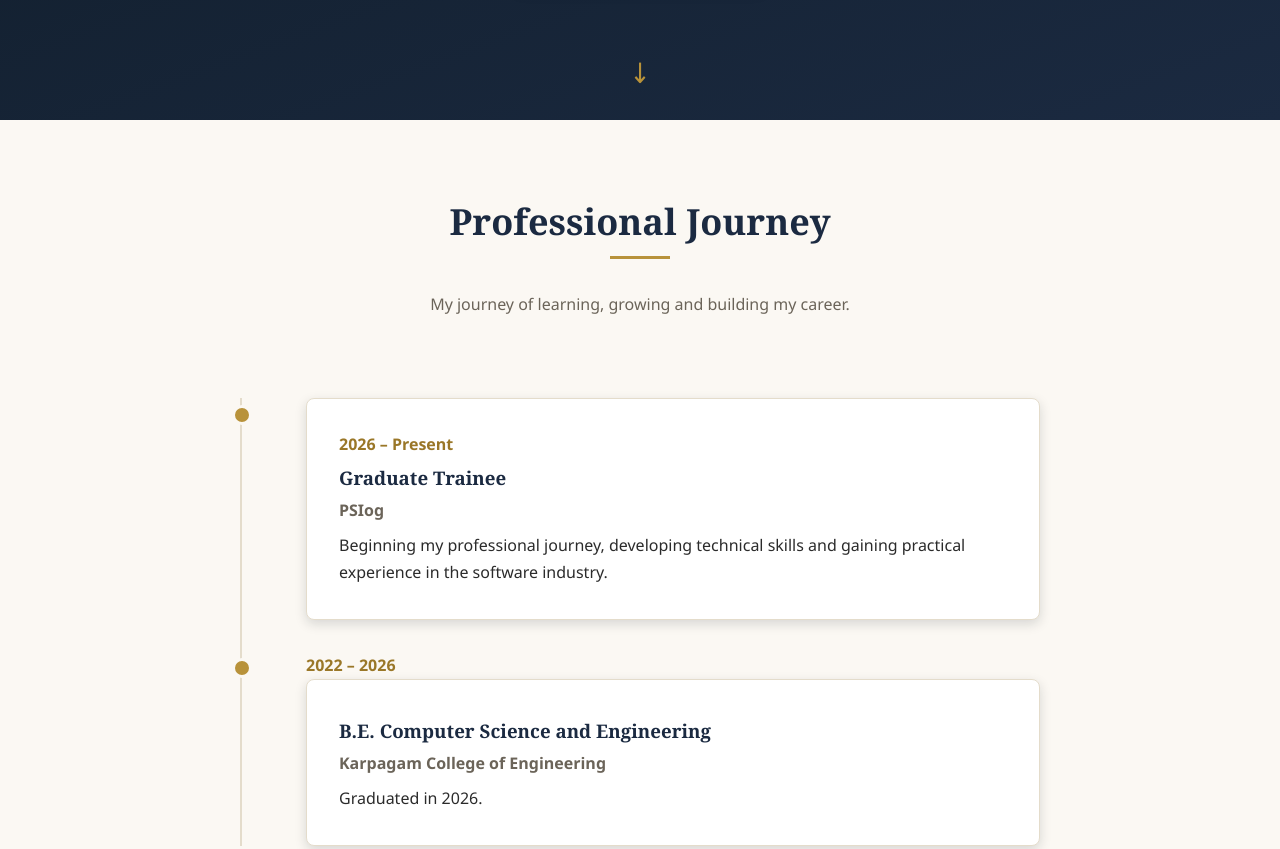
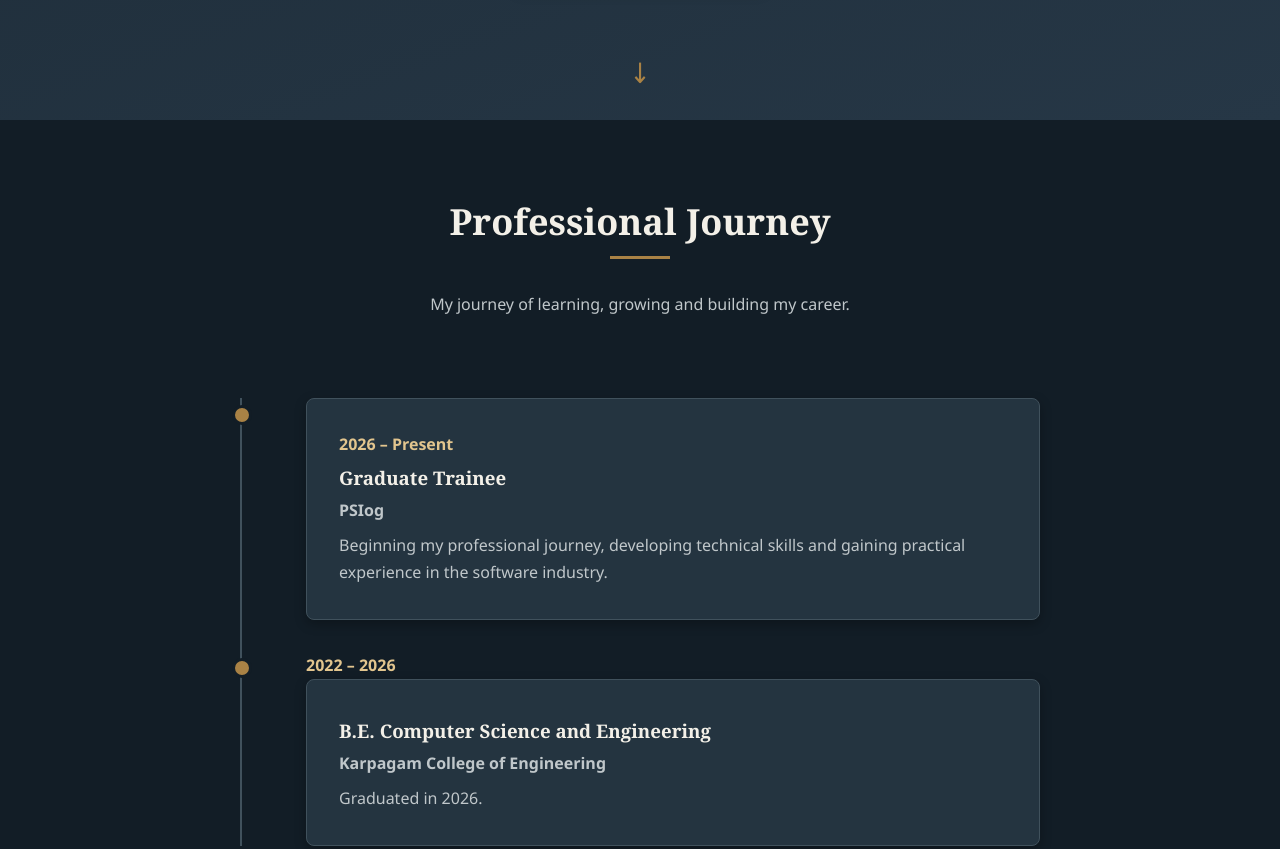
Before and after one commit to ArtheeshVM/profile-website, a website: page index.html in a window 1280 px wide. Shown: the part 680-1529 px from the top of the page. Drawn offline with Linux system fonts and the light colour scheme.

Commit message:
feat: add dark theme

```diff
--- a/css/style.css
+++ b/css/style.css
@@ -619,7 +619,7 @@ section {
 .movie-poster h4 {
   padding: var(--spacing-md) var(--spacing-sm);
   background: var(--color-bg-secondary);
-  color: var(--color-primary);
+  color: var(--color-section-heading);
   text-align: center;
   font-size: 0.95rem;
 }
@@ -859,7 +859,7 @@ section {
 
 .hobby-content h3 {
   margin: var(--spacing-sm) 0;
-  color: var(--color-primary);
+  color: var(--color-section-heading);
   font-size: 1.5rem;
 }
 
@@ -1046,3 +1046,73 @@ button:focus-visible {
   outline: 3px solid var(--color-accent);
   outline-offset: 4px;
 }
+
+
+/* ========================================
+   DARK THEME TEXT CONTRAST FIXES
+======================================== */
+
+
+/* Professional Journey - Dark Theme */
+#journey {
+  background: var(--color-bg);
+  color: var(--color-text);
+}
+
+#journey .section-title {
+  color: var(--color-section-heading);
+}
+
+#journey .section-description {
+  color: var(--color-text-secondary);
+}
+
+#journey .timeline {
+  border-color: var(--color-border);
+}
+
+#journey .timeline-content {
+  background: var(--color-bg-card);
+  border: 1px solid var(--color-border);
+  box-shadow: 0 4px 12px var(--color-shadow);
+}
+
+#journey .timeline-content h3 {
+  color: var(--color-text);
+}
+
+#journey .timeline-content h4 {
+  color: var(--color-text-secondary);
+}
+
+#journey .timeline-content p {
+  color: var(--color-text-secondary);
+}
+
+#journey .timeline-date {
+  color: var(--color-interest-highlight);
+}
+
+#journey .timeline-item::before {
+  background: var(--color-accent);
+  border-color: var(--color-bg);
+}
+
+
+/* ========================================
+   FINAL DARK THEME TEXT VISIBILITY FIX
+======================================== */
+/* Personal Likings - Section Heading */
+#interests .section-title {
+  color: var(--color-section-heading);
+}
+
+/* Family - Section Heading */
+.family-section .section-title {
+  color: var(--color-section-heading);
+}
+
+/* Hobbies - Section Heading */
+#hobbies .section-title {
+  color: var(--color-section-heading);
+}
--- a/css/theme.css
+++ b/css/theme.css
@@ -1,26 +1,26 @@
 :root {
   /* Primary Colors */
-  --color-primary: #1b2a41;
-  --color-primary-light: #324a5f;
-  --color-primary-dark: #0c1821;
+  --color-primary: #263746;
+  --color-primary-light: #354b5b;
+  --color-primary-dark: #1b2934;
 
   /* Background Colors */
-  --color-bg: #fbf8f3;
-  --color-bg-secondary: #f1ebe0;
-  --color-bg-card: #ffffff;
-  --color-nav-bg: rgba(251, 248, 243, 0.92);
+  --color-bg: #121d26;
+  --color-bg-secondary: #1b2934;
+  --color-bg-card: #243440;
+  --color-nav-bg: rgba(18, 29, 38, 0.96);
 
   /* Text Colors */
-  --color-text: #2b2b2b;
-  --color-text-secondary: #6b6459;
-  --color-text-inverse: #fbf8f3;
+  --color-text: #f3f0e8;
+  --color-text-secondary: #c0c7ca;
+  --color-text-inverse: #f8f5ed;
 
   /* Accent & Borders */
-  --color-accent: #b8923a;
-  --color-accent-dark: #9a7728;
-  --color-border: #e4dccb;
-  --color-shadow: rgba(12, 24, 33, 0.15);
-  --color-hero-glow: rgba(184, 146, 58, 0.25);
+  --color-accent: #a98245;
+  --color-accent-dark: #896a38;
+  --color-border: #40515c;
+  --color-shadow: rgba(0, 0, 0, 0.28);
+  --color-hero-glow: rgba(190, 157, 100, 0.13);
 
   /* Typography */
   --font-primary: 'Segoe UI', Tahoma, Geneva, Verdana, sans-serif;
@@ -40,17 +40,32 @@
   --border-radius: 8px;
   --transition-speed: 0.3s;
 
-    /* Personal Likings */
-  --color-interest-decoration: rgba(255, 255, 255, 0.12);
-  --color-interest-icon-bg: rgba(255, 255, 255, 0.12);
-  --color-interest-divider: rgba(255, 255, 255, 0.2);
+  /* Personal Likings */
+  --color-interest-decoration: rgba(232, 222, 202, 0.13);
+  --color-interest-icon-bg: rgba(232, 222, 202, 0.12);
+  --color-interest-divider: rgba(232, 222, 202, 0.28);
 
   /* Family Section */
-  --color-family-bg: #f2e5d5;
-  --color-family-card: #fffaf2;
-  --color-family-accent: #9b704d;
-  --color-family-text: #513c2e;
+  --color-family-bg: #302c27;
+  --color-family-card: #403a32;
+  --color-family-accent: #c3a16c;
+  --color-family-text: #f2e9dc;
 
   /* Lightbox */
-  --color-lightbox-overlay: rgba(12, 24, 33, 0.92);
+  --color-lightbox-overlay: rgba(7, 13, 18, 0.94);
+
+  /* Dark Section Headings */
+  --color-section-heading: #f3f0e8;
+
+  /* Personal Likings */
+  --color-interest-highlight: #e2c58e;
+  --color-movie-title-bg: #192630;
+  --color-movie-title: #f3f0e8;
+
+  /* Family */
+  --color-family-heading: #f3f0e8;
+  --color-family-accent: #e0bd80;
+
+  /* Hobbies */
+  --color-hobby-heading: #f3f0e8;
 }
```
